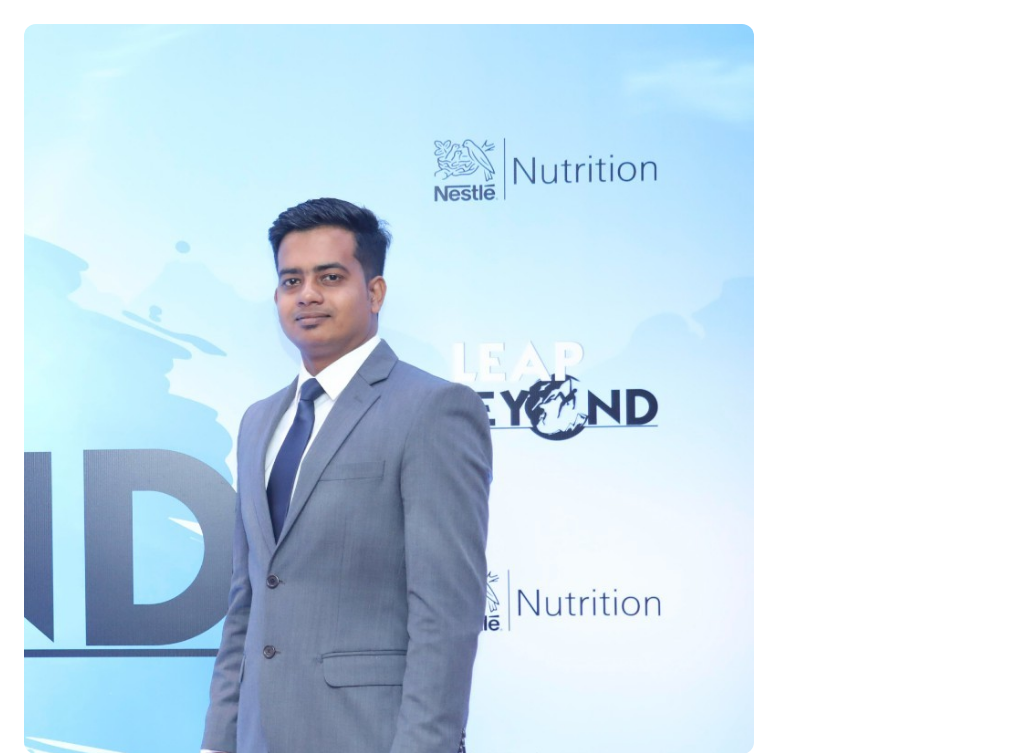
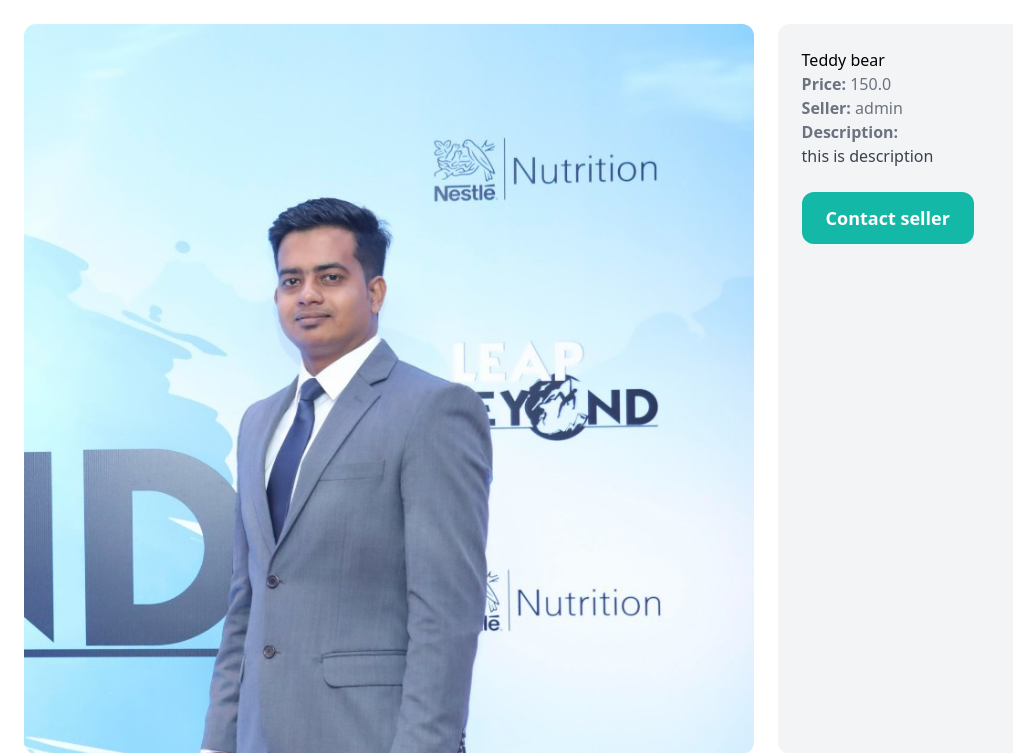
Before and after one commit to Thanushan1523/e-Commerce-webside, a Django app: page /items/1/ in a window 1280 px wide. Shown: the part 77-830 px from the top of the page, without its empty margins (0-1013 px from the left). Run offline with Django 4.2, Linux system fonts and the light colour scheme; data comes from the database, SQL or seed files in the repository; both versions use the stored data as it was after the commit; some libraries are stand-ins or nearby versions.

Commit message:
item detail  page

```diff
--- a/puddle/item/templates/item/detail.html
+++ b/puddle/item/templates/item/detail.html
@@ -6,7 +6,16 @@
 <div class="grid grid-cols-5 gap-6">
     <div class="col-span-3">
         <img src="{{ item.image.url}}" class="rounded-xl">
+    </div>
+    <div class="col-span-2 p-6 bg-gray-100 rounded-xl">
+   <h1> {{item.name}}</h1>
+   <p class="text-gray-500"><strong>Price: </strong>{{item.price}}</p>
+   <p class="text-gray-500"><strong>Seller: </strong>{{item.created_by.username}}</p>
+   {% if item.description %}
+   <p class="text-gray-700"><strong class="text-gray-500">Description: </strong><br>{{item.description}}</p>
+   {% endif  %}
+   <a href="#" class="inline-block mt-6 px-6 py-3 text-lg font-semibold bg-teal-500  text-white rounded-xl hover:bg-teal-700">Contact seller</a>
+</div>
 
-    </div>
 </div>
 {% endblock %}
```
Also changed, not shown: puddle/db.sqlite3, puddle/media/item_images/R.NUM.JPG (added).
